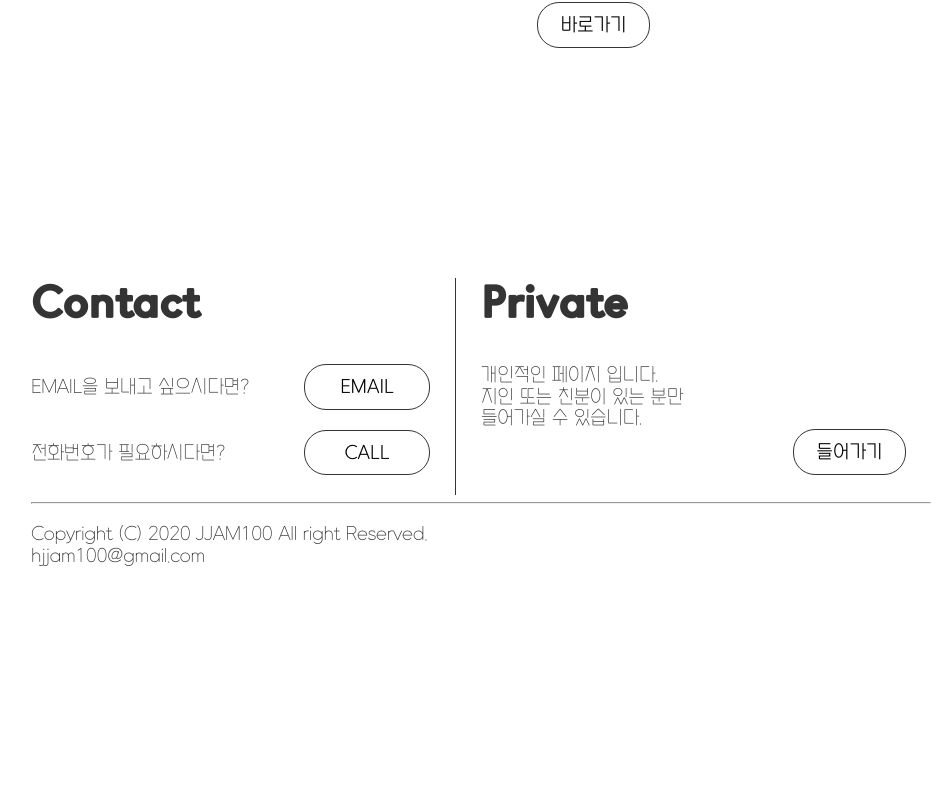
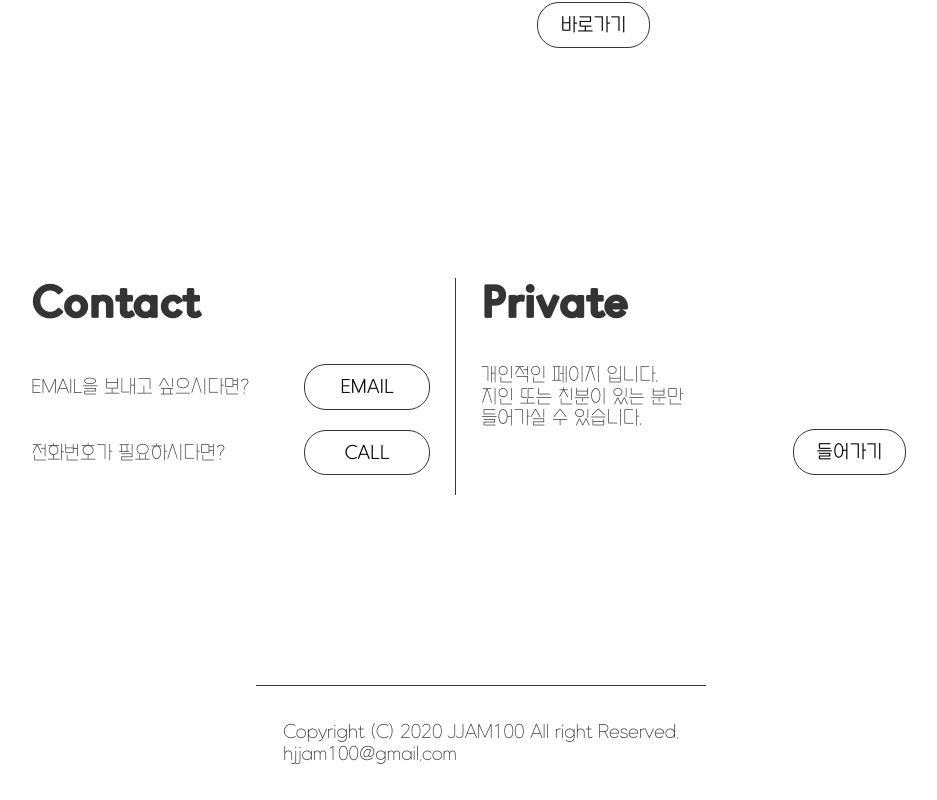
Before and after one commit to jjam100/jjam100-front, a Next.js app: page / in a window 1280 px wide. Shown: the part 3622-4422 px from the top of the page, without its empty margins (159-1096 px from the left). Before the commit the page ends 4208 px from the top, so only its background shows below. Built offline with nearby package versions, Linux system fonts and the light colour scheme.

Commit message:
style Footer

```diff
--- a/components/Footer/Footer.scss
+++ b/components/Footer/Footer.scss
@@ -1 +1,22 @@
 @import '../../style/util.scss';
+
+footer {
+  hr {
+    border: none;
+    height: 0.5px;
+    width: 50%;
+    background-color: $black;
+  }
+
+  p {
+    width: fit-content;
+    margin: 35px auto;
+  }
+
+  a {
+    text-decoration: none;
+    color: $black;
+    font-family: $light, sans-serif;
+    cursor: pointer;
+  }
+}
--- a/components/Footer/index.js
+++ b/components/Footer/index.js
@@ -1,12 +1,12 @@
 import './Footer.scss';
 
 const Footer = props => (
-	<footer>
+	<footer className="spacing-top">
 		<hr id="footer-split" />
 		<p>
 			Copyright (C) 2020 JJAM100 All right Reserved.
 			<br />
-			hjjam100@gmail.com
+			<a href="mailto:hjjam100@gmail.com">hjjam100@gmail.com</a>
 		</p>
 	</footer>
 );
```
